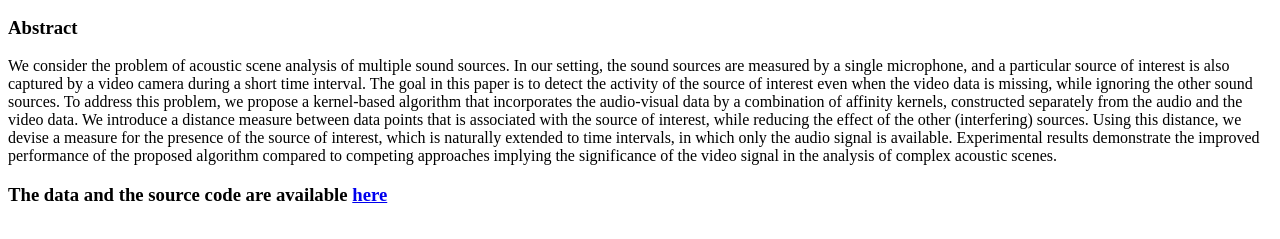
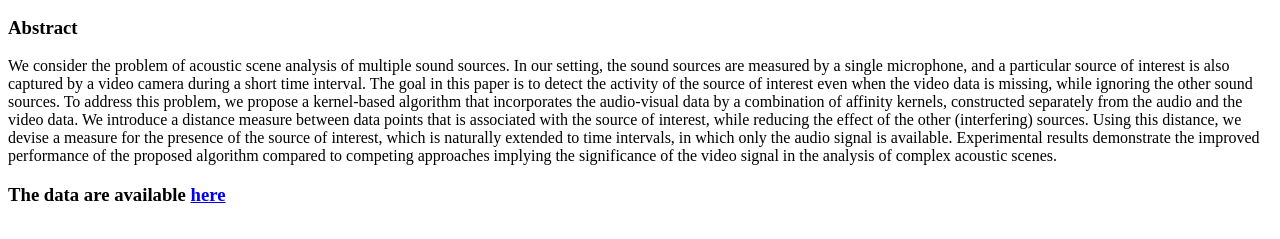
Before and after one commit to davidov312/ADMrefSet, a plain HTML site: page index.html in a window 1280 px wide. Shown: the part 149-388 px from the top of the page. Drawn offline with Linux system fonts and the light colour scheme.

Commit message:
update text

```diff
--- a/index.html
+++ b/index.html
@@ -3,5 +3,5 @@
 <h3><span style="color: #008080;">David Dov, Ronen Talmon and Israel Cohen</span></h3>
 <h3><span style="color: #000000;">Abstract</span></h3>
 <p><span style="color: #000000;">We consider the problem of acoustic scene analysis of multiple sound sources. In our setting, the sound sources are measured by a single microphone, and a particular source of interest is also captured by a video camera during a short time interval. The goal in this paper is to detect the activity of the source of interest even when the video data is missing, while ignoring the other sound sources. To address this problem, we propose a kernel-based algorithm that incorporates the audio-visual data by a combination of affinity kernels, constructed separately from the audio and the video data. We introduce a distance measure between data points that is associated with the source of interest, while reducing the effect of the other (interfering) sources. Using this distance, we devise a measure for the presence of the source of interest, which is naturally extended to time intervals, in which only the audio signal is available. Experimental results demonstrate the improved performance of the proposed algorithm compared to competing approaches implying the significance of the video signal in the analysis of complex acoustic scenes. </span></p>
-<h3>The data and the source code are available <a href="https://dl.dropboxusercontent.com/u/71260591/ADMrefSetData.zip">here</a></h3>
+<h3>The data are available <a href="https://dl.dropboxusercontent.com/u/71260591/ADMrefSetData.zip">here</a></h3>
 <p><br /><strong>&nbsp;</strong></p>
```
